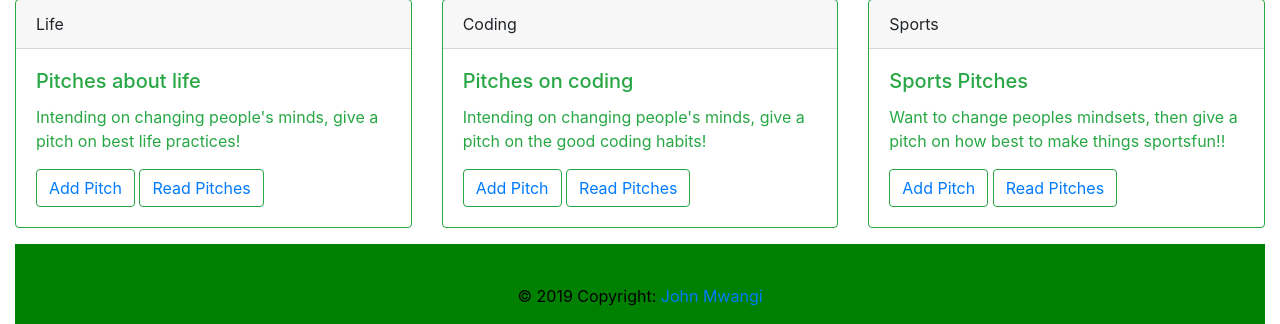
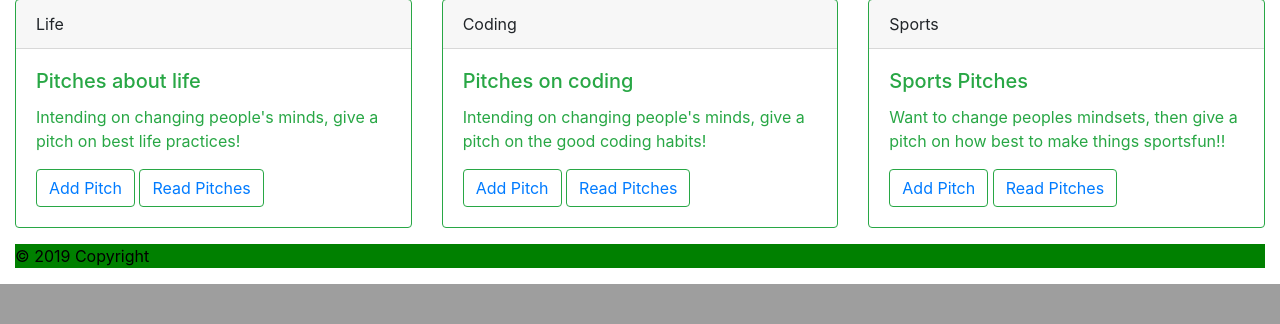
Before and after one commit to johnmwangi/PitcH, a Python web app: template app/templates/index.html in a window 1280 px wide. Shown: the part 578-902 px from the top of the page. After the commit the page ends 862 px from the top, so only its background shows below. Run offline with Jinja, Linux system fonts and the light colour scheme; the template is opened without the code that fills it, so the values that code supplies are empty; some libraries are stand-ins or nearby versions.

Commit message:
rectified read me points

```diff
--- a/app/templates/index.html
+++ b/app/templates/index.html
@@ -70,15 +70,7 @@
   </div>
 
 <div class = "mwas">
-  <footer class="page-footer font-small bg-default pt-4">
-
-      <!-- Copyright -->
-      <div class="footer-copyright text-center py-3">© 2019 Copyright:
-        <a href="https://github.com/John Mwangi"> John Mwangi</a>
-      </div>
-      <!-- Copyright -->
-
-    </footer>
+  <p>© 2019 Copyright</p>
     </div>
 
 
```
Also changed, not shown: README.md.
